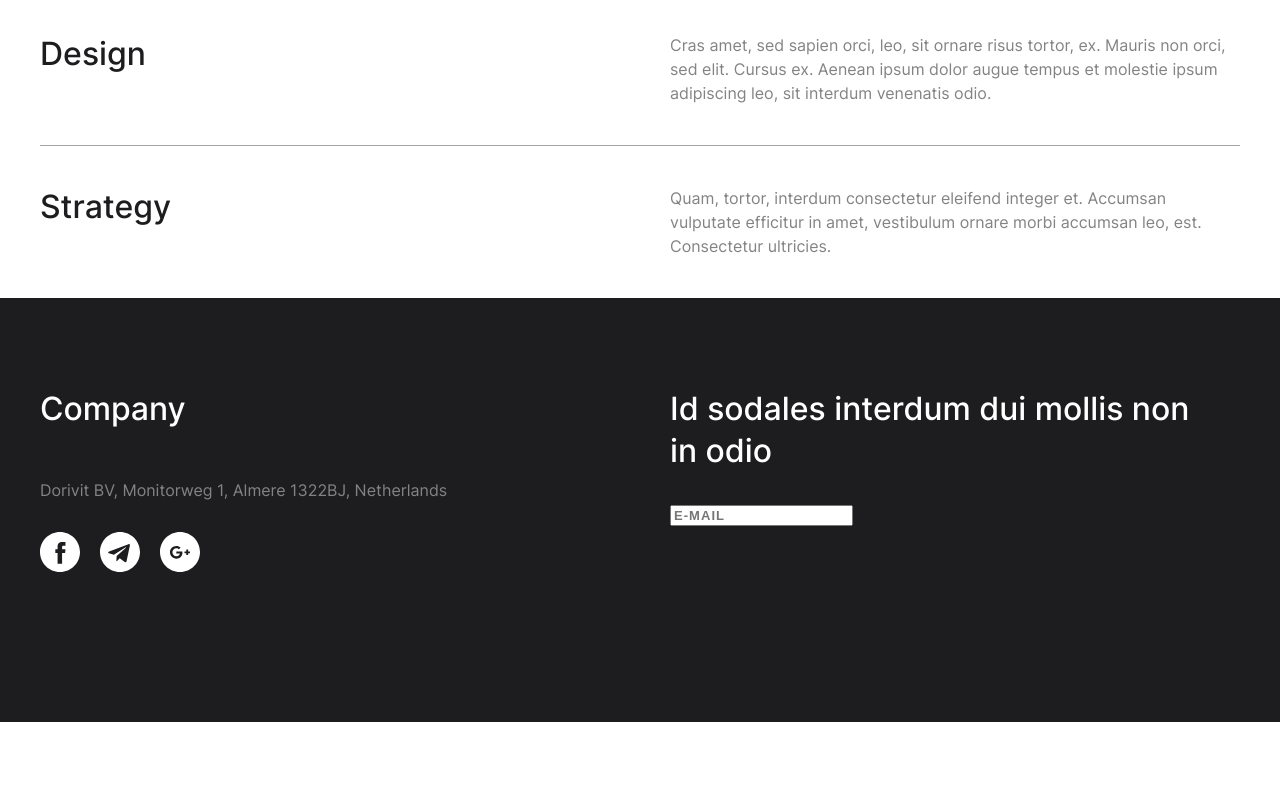
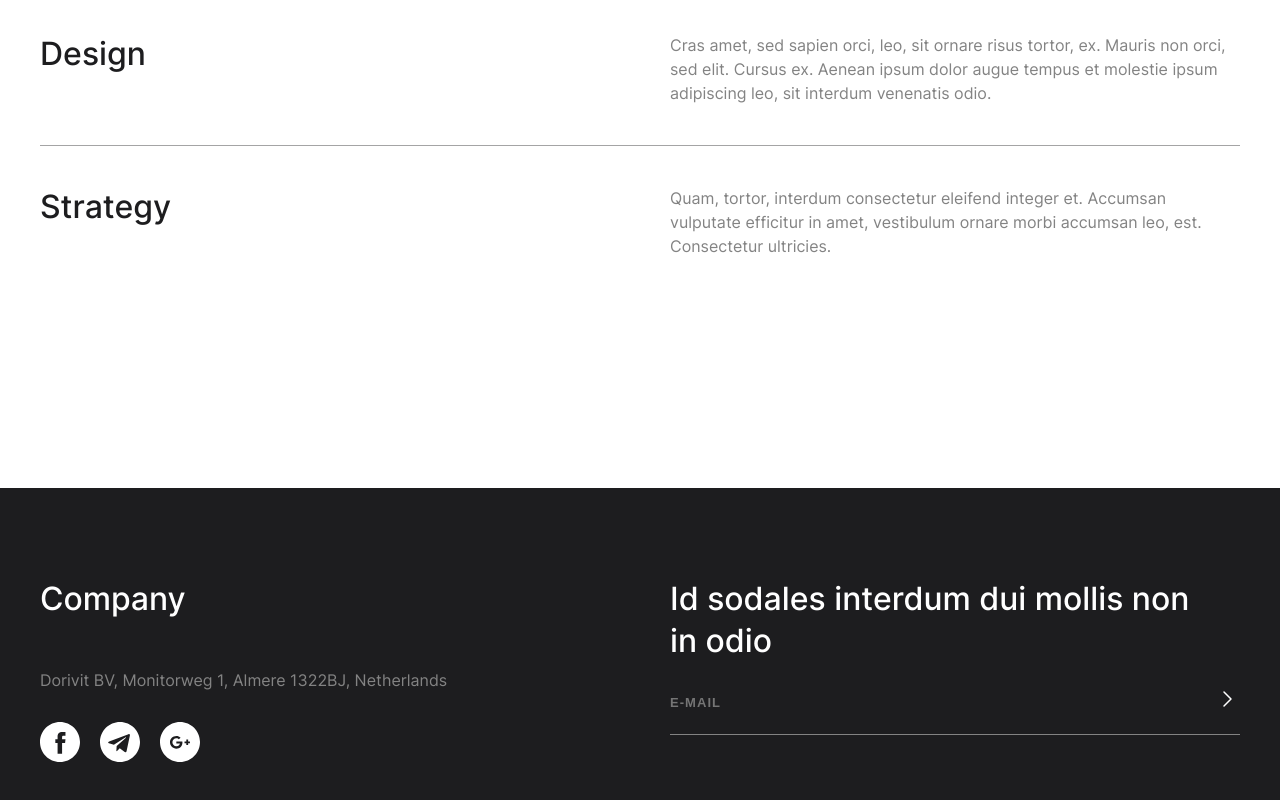
Before and after one commit to korsikanec2691/MaxGraph8, a plain HTML site: page start/index.html in a window 1280 px wide. Shown: the part 5754-6554 px from the top of the page. Before the commit the page ends 6476 px from the top, so only its background shows below. Drawn offline with nearby package versions, Linux system fonts and the light colour scheme; a web font is replaced by a local one.

Commit message:
update: закончил стилизацию макета

```diff
--- a/start/css/style.css
+++ b/start/css/style.css
@@ -416,7 +416,9 @@ body {
     color: var(--color-grey);
 }
 
-.services {}
+.services {
+    margin-bottom: 190px;
+}
 
 .services__image {
     width: 100%;
@@ -500,19 +502,45 @@ object-fit: cover;
     font-weight: 500;
     line-height: 130%;
     color: var(--color-white);
-    margin-bottom: 34px;
+    margin-bottom: 10px;
 }
 
-.footer__form {}
+.footer__form {
+    width: 100%;
+    position: relative;
+}
 
 .footer__imput {
+    width: 100%;
     font-size: 13px;
     font-style: normal;
     font-weight: 700;
     line-height: normal;
     letter-spacing: 1.04px;
     text-transform: uppercase;
+    color: var(--color-white);
+    background-color: transparent;
+    padding: 24px 0;
+    border: none;
+    border-bottom: 1px solid var(--color-grey);
+    padding-right: 30px;
+}
+
+.footer__input::placeholder {
     color: var(--color-grey);
 }
 
-.footer__btn {}
+.footer__btn {
+    width: 24px;
+    height: 24px;
+    position: absolute;
+    right: 0;
+    bottom: 24px;
+}
+
+.footer__btn svg {
+    display: block;
+    width: 100%;
+    height: 100%;
+    object-fit: cover;
+}
--- a/start/index.html
+++ b/start/index.html
@@ -5,7 +5,7 @@
   <meta charset="UTF-8">
   <meta name="viewport" content="width=device-width, initial-scale=1.0">
   <meta http-equiv="X-UA-Compatible" content="ie=edge">
-  <title>MaxGraph8 1.39.30</title>
+  <title>MaxGraph8 1.45.00</title>
   <link rel="stylesheet" href="css/reset.css">
   <link rel="stylesheet" href="css/slick.css">
   <link rel="stylesheet" href="css/jquery.fancybox.css">
@@ -273,7 +273,11 @@
         </h2>
         <form action="#" class="footer__form">
           <input type="email" name="email" class="footer__imput" placeholder="E-mail">
-          <button class="footer__btn btn-reset" aria-label="Send E-mail"></button>
+          <button class="footer__btn btn-reset" aria-label="Send E-mail">
+            <svg width="24" height="24" viewBox="0 0 24 24" fill="none" xmlns="http://www.w3.org/2000/svg">
+              <path d="M8 5L15 12L8 19" stroke="white" stroke-width="1.5" stroke-linecap="round" stroke-linejoin="round"/>
+              </svg>
+          </button>
         </form>
       </div>
     </div>
```
Also changed, not shown: start/images/Arrow.svg (added).
